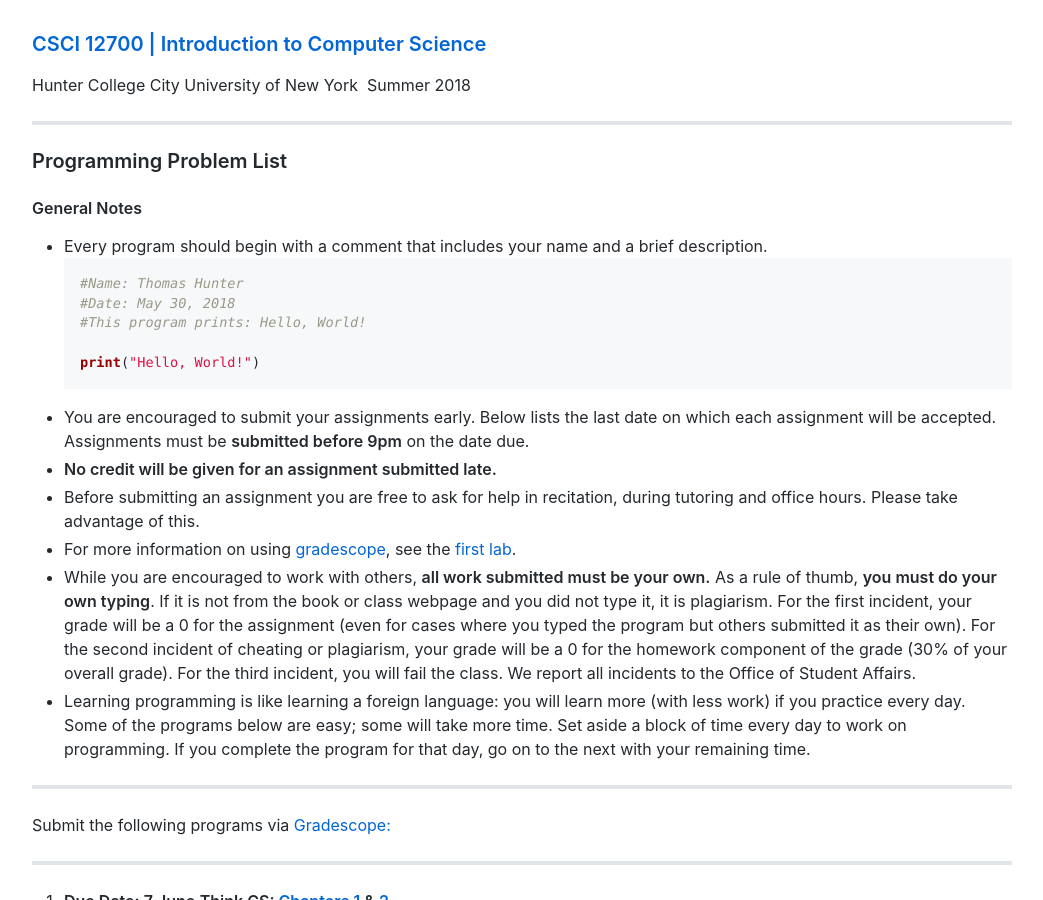
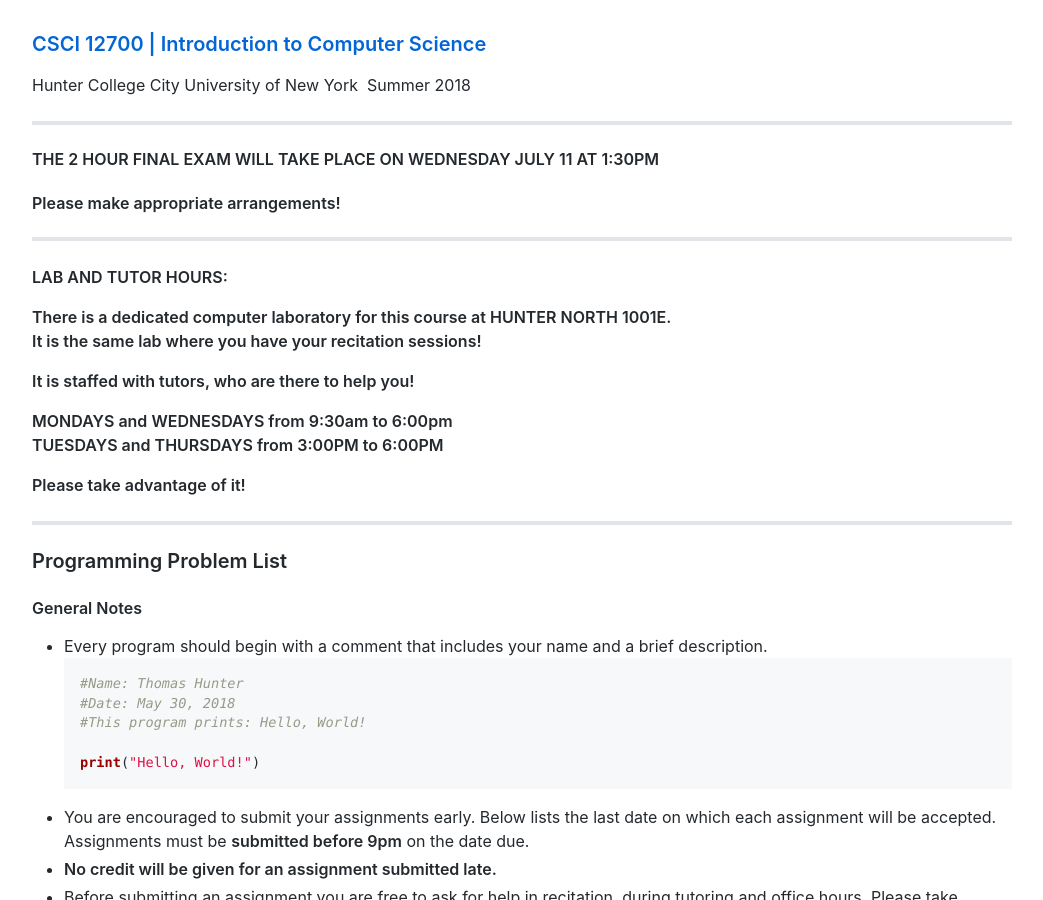
Before and after one commit to maryash/maryash.github.io, a Jekyll site: the page built from s18/assignments.md, in a window 1280 px wide and 900 px high. Shown: the whole window, without its empty margins (118-1161 px from the left). Built offline with Jekyll 4.4.1, drawn with Linux system fonts in a browser that asks for light colours; comment, search, counter and statistics services are not loaded.

Commit message:
Update assignments.md

```diff
--- a/s18/assignments.md
+++ b/s18/assignments.md
@@ -4,6 +4,25 @@
 ---
 ### [CSCI 12700 | Introduction to Computer Science](../summer2018.html)
 Hunter College City University of New York &nbsp;Summer 2018
+
+---
+
+#### THE 2 HOUR FINAL EXAM WILL TAKE PLACE ON WEDNESDAY JULY 11 AT 1:30PM
+#### Please make appropriate arrangements!
+
+---
+
+**LAB AND TUTOR HOURS:**
+
+**There is a dedicated computer laboratory for this course at HUNTER NORTH 1001E.**
+**It is the same lab where you have your recitation sessions!**
+
+**It is staffed with tutors, who are there to help you!**
+
+**MONDAYS and WEDNESDAYS from 9:30am to 6:00pm**
+**TUESDAYS and THURSDAYS from 3:00PM to 6:00PM**
+
+**Please take advantage of it!**
 
 ---
 
```
